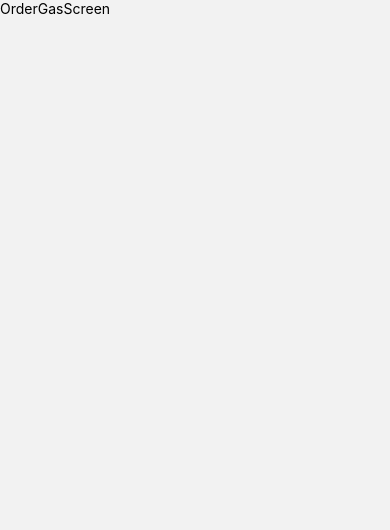
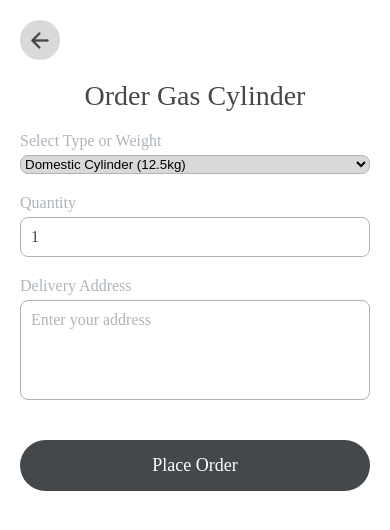
Before and after one commit to Sama-Liyanage/GasByGas-Mobile-Application, a React Native app: screen /ORDER_GAS in a window 390 px wide. Shown: the top 530 px of the page. Built offline with nearby package versions, Linux system fonts and the light colour scheme.

Commit message:
Complete OrderGasScreen

```diff
--- a/package.json
+++ b/package.json
@@ -10,6 +10,7 @@
     "test": "jest"
   },
   "dependencies": {
+    "@react-native-picker/picker": "^2.11.0",
     "@react-navigation/native": "^7.0.14",
     "@react-navigation/native-stack": "^7.2.0",
     "react": "18.3.1",
--- a/src/screen/OrderGasScreen.jsx
+++ b/src/screen/OrderGasScreen.jsx
@@ -1,15 +1,163 @@
-//rnfes
-import { StyleSheet, Text, View } from 'react-native'
-import React from 'react'
+import React, {useState} from 'react';
+import {
+  View,
+  Text,
+  TextInput,
+  StyleSheet,
+  TouchableOpacity,
+} from 'react-native';
+import Ionicons from 'react-native-vector-icons/Ionicons';
+import {colors} from '../utils/color';
+import {fonts} from '../utils/font';
+import {useNavigation} from '@react-navigation/native';
+import {Picker} from '@react-native-picker/picker';
 
 const OrderGasScreen = () => {
+  const navigation = useNavigation();
+  const [typeOrWeight, setTypeOrWeight] = useState('Domestic');
+  const [quantity, setQuantity] = useState(1);
+  const [address, setAddress] = useState('');
+
+  const handleGoBack = () => {
+    navigation.goBack();
+  };
+
+  const handleOrderSubmit = () => {
+    if (!address.trim()) {
+      alert('Please enter your delivery address.');
+      return;
+    }
+    alert(
+      `Order placed successfully!\n\nDetails:\nType or Weight: ${typeOrWeight}\nQuantity: ${quantity}\nAddress: ${address}`,
+    );
+    // Here you can integrate the API call to submit the order
+  };
+
   return (
-    <View>
-      <Text>OrderGasScreen</Text>
+    <View style={styles.container}>
+      {/* Back Button */}
+      <TouchableOpacity style={styles.backButtonWrapper} onPress={handleGoBack}>
+        <Ionicons
+          name={'arrow-back-outline'}
+          color={colors.primary}
+          size={25}
+        />
+      </TouchableOpacity>
+
+      {/* Screen Header */}
+      <Text style={styles.headerText}>Order Gas Cylinder</Text>
+
+      {/* Type or Weight Picker */}
+      <View style={styles.pickerContainer}>
+        <Text style={styles.labelText}>Select Type or Weight</Text>
+        <Picker
+          selectedValue={typeOrWeight}
+          style={styles.picker}
+          onValueChange={itemValue => setTypeOrWeight(itemValue)}>
+          <Picker.Item label="Domestic Cylinder (12.5kg)" value="Domestic" />
+          <Picker.Item label="Commercial Cylinder (37.5kg)" value="Commercial" />
+          <Picker.Item label="Industrial Cylinder (50kg)" value="Industrial" />
+        </Picker>
+      </View>
+
+      {/* Quantity Input */}
+      <View style={styles.inputContainer}>
+        <Text style={styles.labelText}>Quantity</Text>
+        <TextInput
+          style={styles.textInput}
+          keyboardType="numeric"
+          value={quantity.toString()}
+          onChangeText={text => setQuantity(Number(text))}
+        />
+      </View>
+
+      {/* Delivery Address Input */}
+      <View style={styles.inputContainer}>
+        <Text style={styles.labelText}>Delivery Address</Text>
+        <TextInput
+          style={[styles.textInput, styles.textArea]}
+          placeholder="Enter your address"
+          placeholderTextColor={colors.secondary}
+          multiline
+          value={address}
+          onChangeText={setAddress}
+        />
+      </View>
+
+      {/* Submit Button */}
+      <TouchableOpacity
+        style={styles.orderButtonWrapper}
+        onPress={handleOrderSubmit}>
+        <Text style={styles.orderButtonText}>Place Order</Text>
+      </TouchableOpacity>
     </View>
-  )
-}
+  );
+};
 
-export default OrderGasScreen
+export default OrderGasScreen;
 
-const styles = StyleSheet.create({})
+const styles = StyleSheet.create({
+  container: {
+    flex: 1,
+    backgroundColor: colors.white,
+    padding: 20,
+  },
+  backButtonWrapper: {
+    height: 40,
+    width: 40,
+    backgroundColor: colors.gray,
+    borderRadius: 20,
+    justifyContent: 'center',
+    alignItems: 'center',
+  },
+  headerText: {
+    fontSize: 28,
+    color: colors.primary,
+    fontFamily: fonts.SemiBold,
+    marginVertical: 20,
+    textAlign: 'center',
+  },
+  pickerContainer: {
+    marginBottom: 20,
+  },
+  labelText: {
+    fontSize: 16,
+    fontFamily: fonts.Regular,
+    color: colors.secondary,
+    marginBottom: 5,
+  },
+  picker: {
+    borderWidth: 1,
+    borderColor: colors.secondary,
+    borderRadius: 8,
+    backgroundColor: colors.gray,
+  },
+  inputContainer: {
+    marginBottom: 20,
+  },
+  textInput: {
+    borderWidth: 1,
+    borderColor: colors.secondary,
+    borderRadius: 8,
+    padding: 10,
+    fontSize: 16,
+    fontFamily: fonts.Regular,
+    color: colors.primary,
+  },
+  textArea: {
+    height: 100,
+    textAlignVertical: 'top',
+  },
+  orderButtonWrapper: {
+    backgroundColor: colors.primary,
+    borderRadius: 100,
+    padding: 15,
+    marginTop: 20,
+    alignItems: 'center',
+  },
+  orderButtonText: {
+    color: colors.white,
+    fontSize: 18,
+    fontFamily: fonts.SemiBold,
+  },
+});
```
Also changed, not shown: 1 other file (tests, documents, lock files or other folders).
